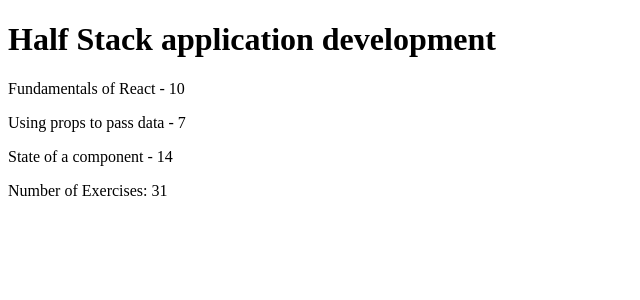
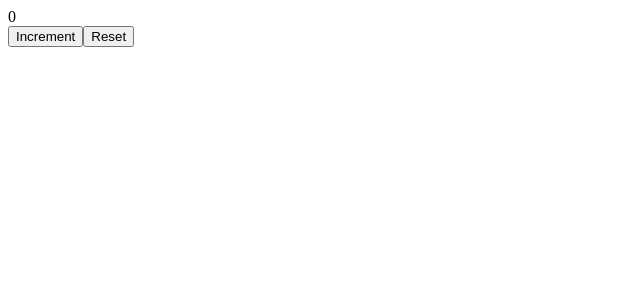
Before and after one commit to omarFarooq21/FullStackOpen, a React (Vite) app: page / in a window 1280 px wide. Shown: the top 300 px of the page, without its empty margins (0-640 px from the left). Built offline with nearby package versions, Linux system fonts and the light colour scheme.

Commit message:
1c) Adding a State Variable

```diff
--- a/src/App.jsx
+++ b/src/App.jsx
@@ -1,63 +1,27 @@
-const Header = (props) => {
-  return (
-    <h1>
-      {props.course.name}
-    </h1>
-  )
-}
-const Part = (props) => {
+import {useState} from 'react'
+
+const App = () => {
+  const [counter, setCounter] = useState(0)
+  const handleClick = () => {
+    setCounter(counter+1)
+  }
+  // setTimeout(
+  //   () => setCounter(counter+1), 1000
+  // )
+  console.log("rendering...", counter)
   return(
-    <p>
-      {props.name} - {props.exercise}
-    </p>
-  )
-}
-const Content = (props) => {
-  console.log("Content Props: ",props)
-  return (
+    <>
     <div>
-      <Part name = {props.course.parts[0].name} exercise = {props.course.parts[0].exercises} />
-      <Part name = {props.course.parts[1].name} exercise = {props.course.parts[1].exercises} />
-      <Part name = {props.course.parts[2].name} exercise = {props.course.parts[2].exercises} />
+      {counter}
     </div>
-  )
-}
-const Total = (props) => {
-  console.log("Total Props: ", props)
-  let total = 0;
-  props.course.parts.forEach( (element, index) => {
-    total += element.exercises;
-  });
+    <button onClick={handleClick}>
+      Increment
+    </button>
+    <button onClick={ () => setCounter(0)}>
+      Reset
+    </button>
+    </>
 
-  return(
-    <p>Number of Exercises: {total}</p>
-  )
-}
-const App = () => {
-  const course = {
-    name: 'Half Stack application development',
-    parts: [
-      {
-        name: 'Fundamentals of React',
-        exercises: 10
-      },
-      {
-        name: 'Using props to pass data',
-        exercises: 7
-      },
-      {
-        name: 'State of a component',
-        exercises: 14
-      }
-    ]
-  }
-
-  return (
-    <>
-    <Header course = {course}/>
-    <Content course = {course}/>
-    <Total course = {course}/>
-    </>
   )
 }
 export default App
```
